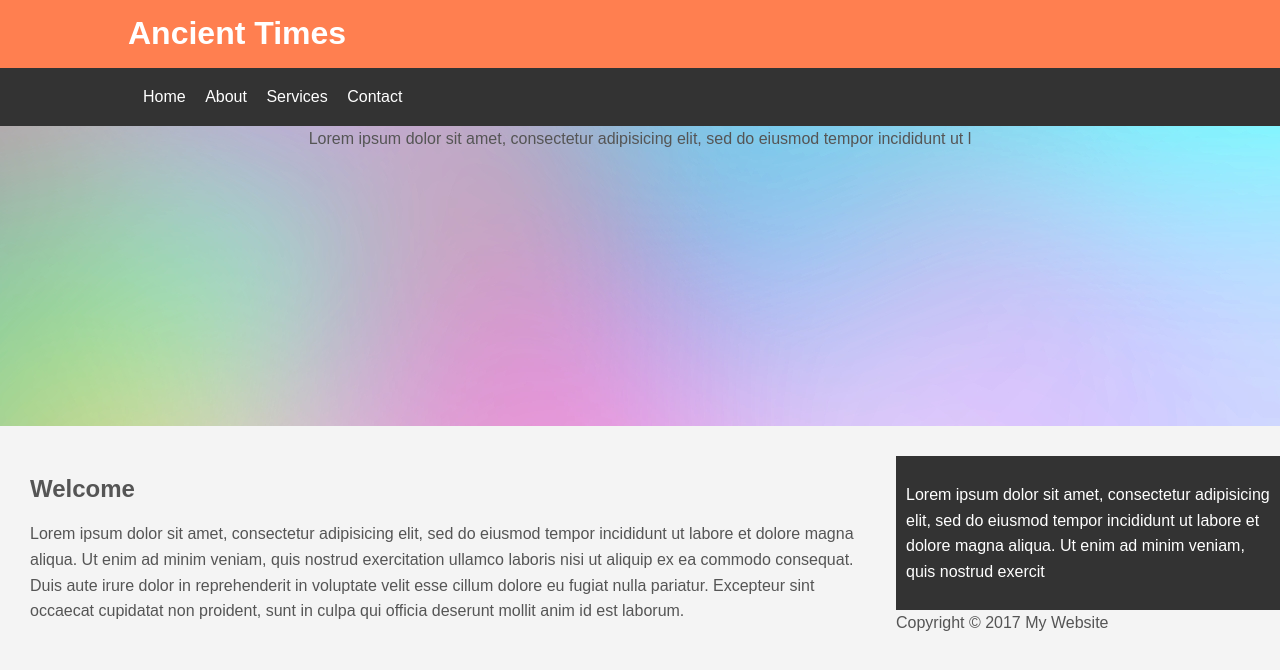
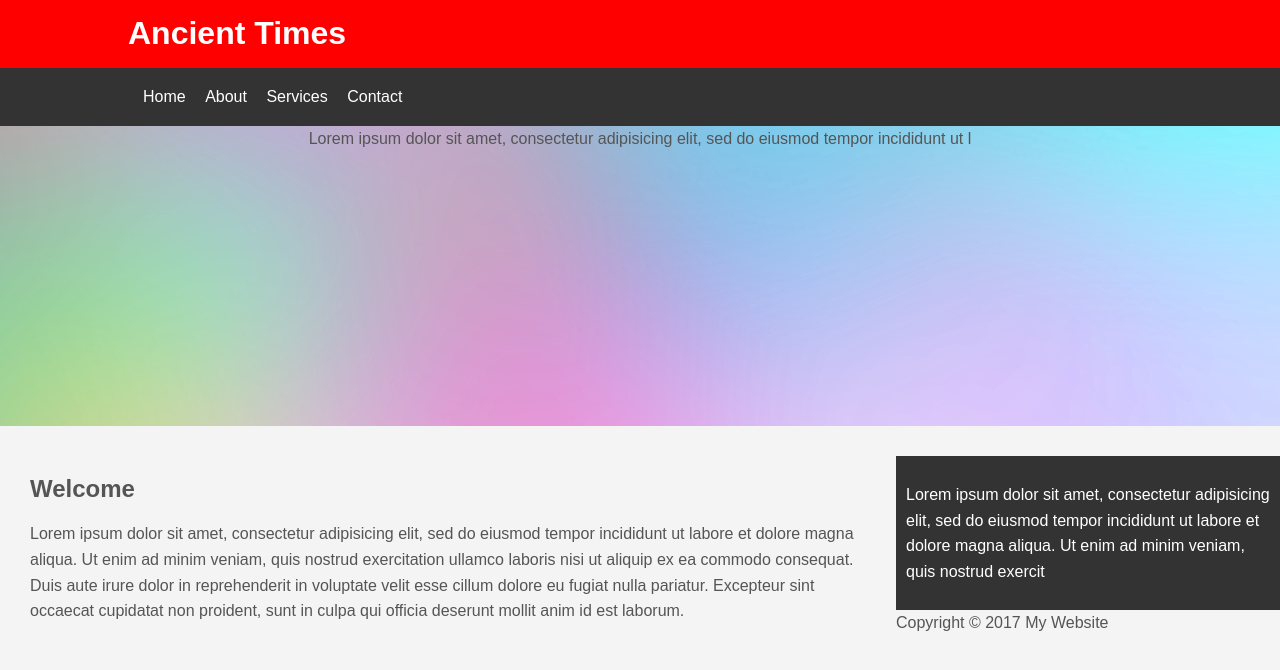
Before and after one commit to AncienTimes/site, a plain HTML site: page index.html in a window 1280 px wide. Drawn offline with Linux system fonts and the light colour scheme.

Commit message:
changed header

```diff
--- a/css/style.css
+++ b/css/style.css
@@ -12,7 +12,7 @@ body{
 	overflow: hidden;
 }
 #main-header{
-	background-color: coral;
+	background-color: #FF0000;
 	color:#fff;
 }
 
```
